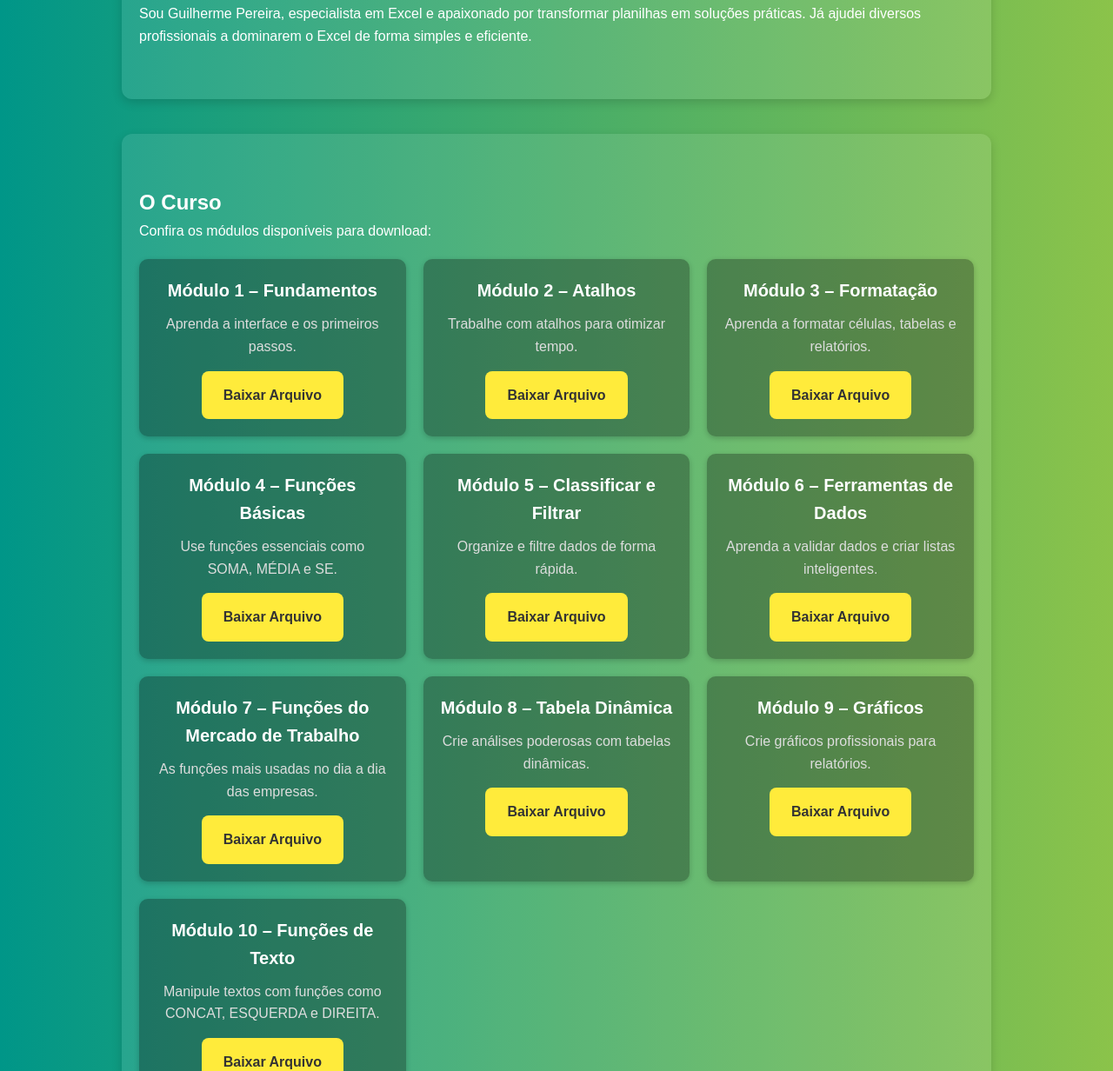
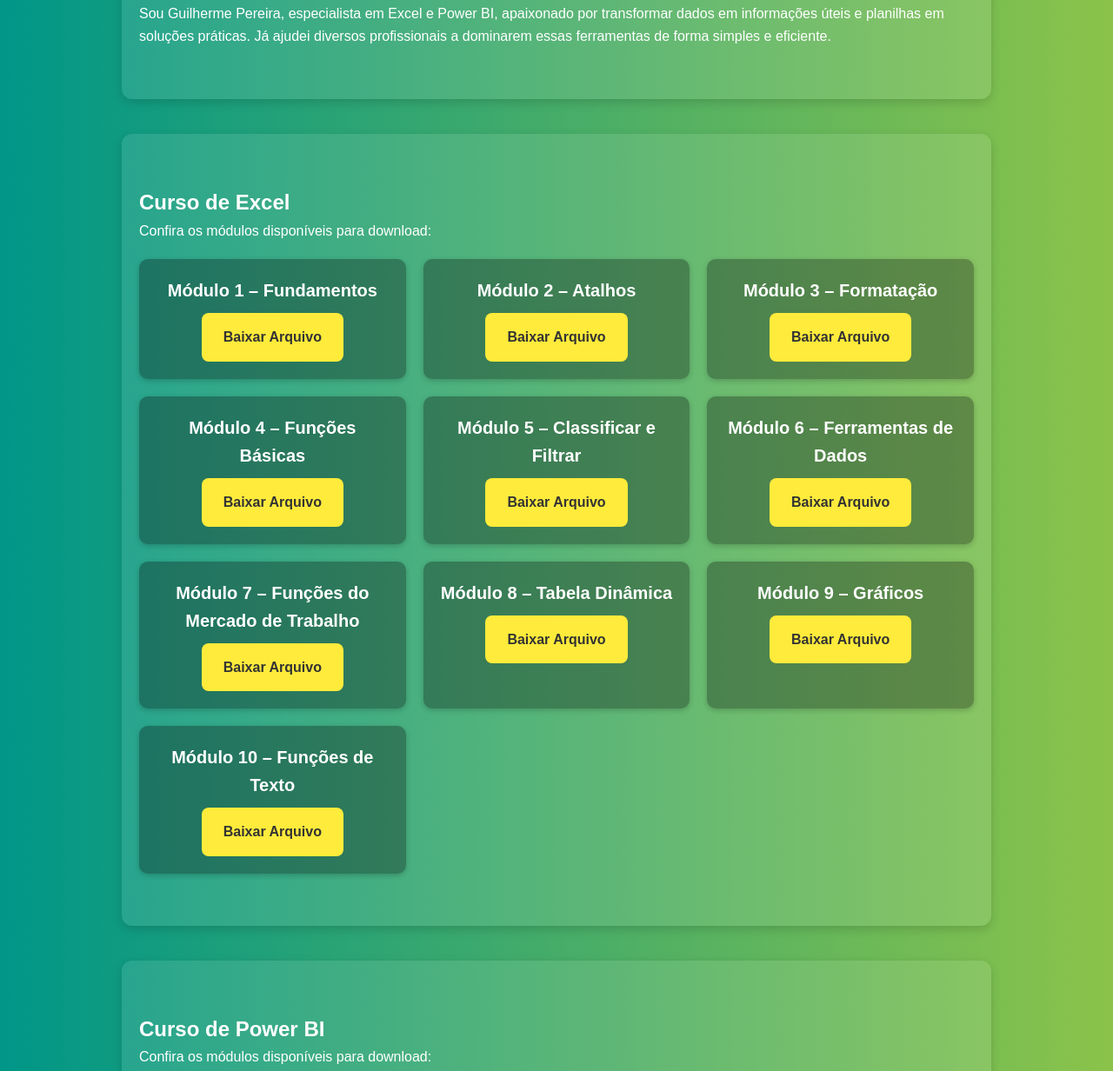
Before and after one commit to Guil-sketch/Excel, a plain HTML site: page index.html in a window 1280 px wide. Shown: the part 544-1776 px from the top of the page at 87% size. Drawn offline with Linux system fonts and the light colour scheme.

Commit message:
Update index.html

```diff
--- a/index.html
+++ b/index.html
@@ -3,7 +3,7 @@
 <head>
   <meta charset="UTF-8">
   <meta name="viewport" content="width=device-width, initial-scale=1.0">
-  <title>Curso de Excel - Guilherme Pereira</title>
+  <title>Cursos - Guilherme Pereira</title>
   <link rel="stylesheet" href="css/style.css">
   <link rel="icon" type="image/png" href="img/logo.png">
 </head>
@@ -16,7 +16,8 @@
       <ul id="menu">
         <li><a href="#home">Home</a></li>
         <li><a href="#sobre">Sobre</a></li>
-        <li><a href="#curso">Curso</a></li>
+        <li><a href="#curso-excel">Excel</a></li>
+        <li><a href="#curso-powerbi">Power BI</a></li>
         <li><a href="#contato">Contato</a></li>
       </ul>
     </nav>
@@ -27,10 +28,11 @@
     <div class="home-content">
       <!-- Texto à esquerda -->
       <div class="home-text">
-        <h2>Aprenda <span>Excel</span> sem dificuldade</h2>
-        <p>Domine o Excel e simplifique seu dia a dia!</p>
+        <h2>Aprenda <span>Excel</span> e <span>Power BI</span> sem dificuldade</h2>
+        <p>Domine as principais ferramentas de análise de dados e simplifique seu dia a dia!</p>
         <div class="cta">
-          <a href="#curso" class="btn">Quero aprender</a>
+          <a href="#curso-excel" class="btn">Quero aprender Excel</a>
+          <a href="#curso-powerbi" class="btn">Quero aprender Power BI</a>
         </div>
       </div>
       <!-- Logo à direita -->
@@ -43,76 +45,46 @@
   <!-- Bloco Sobre -->
   <section id="sobre" class="bloco sobre">
     <h2>Sobre mim</h2>
-    <p>Sou Guilherme Pereira, especialista em Excel e apaixonado por transformar
-    planilhas em soluções práticas. Já ajudei diversos profissionais a dominarem
-    o Excel de forma simples e eficiente.</p>
+    <p>Sou Guilherme Pereira, especialista em Excel e Power BI, apaixonado por transformar
+    dados em informações úteis e planilhas em soluções práticas. Já ajudei diversos profissionais
+    a dominarem essas ferramentas de forma simples e eficiente.</p>
   </section>
 
-  <!-- Bloco Curso -->
-  <section id="curso" class="bloco curso">
-    <h2>O Curso</h2>
+  <!-- Bloco Curso Excel -->
+  <section id="curso-excel" class="bloco curso">
+    <h2>Curso de Excel</h2>
     <p>Confira os módulos disponíveis para download:</p>
 
     <div class="modulos">
-      <div class="modulo">
-        <h3>Módulo 1 – Fundamentos</h3>
-        <p>Aprenda a interface e os primeiros passos.</p>
-        <a href="arquivos/modulo1.pdf" class="btn" download>Baixar Arquivo</a>
-      </div>
+      <div class="modulo"><h3>Módulo 1 – Fundamentos</h3><a href="arquivos/excel/modulo1.pdf" class="btn" download>Baixar Arquivo</a></div>
+      <div class="modulo"><h3>Módulo 2 – Atalhos</h3><a href="arquivos/excel/modulo2.pdf" class="btn" download>Baixar Arquivo</a></div>
+      <div class="modulo"><h3>Módulo 3 – Formatação</h3><a href="arquivos/excel/modulo3.pdf" class="btn" download>Baixar Arquivo</a></div>
+      <div class="modulo"><h3>Módulo 4 – Funções Básicas</h3><a href="arquivos/excel/modulo4.pdf" class="btn" download>Baixar Arquivo</a></div>
+      <div class="modulo"><h3>Módulo 5 – Classificar e Filtrar</h3><a href="arquivos/excel/modulo5.pdf" class="btn" download>Baixar Arquivo</a></div>
+      <div class="modulo"><h3>Módulo 6 – Ferramentas de Dados</h3><a href="arquivos/excel/modulo6.pdf" class="btn" download>Baixar Arquivo</a></div>
+      <div class="modulo"><h3>Módulo 7 – Funções do Mercado de Trabalho</h3><a href="arquivos/excel/modulo7.pdf" class="btn" download>Baixar Arquivo</a></div>
+      <div class="modulo"><h3>Módulo 8 – Tabela Dinâmica</h3><a href="arquivos/excel/modulo8.pdf" class="btn" download>Baixar Arquivo</a></div>
+      <div class="modulo"><h3>Módulo 9 – Gráficos</h3><a href="arquivos/excel/modulo9.pdf" class="btn" download>Baixar Arquivo</a></div>
+      <div class="modulo"><h3>Módulo 10 – Funções de Texto</h3><a href="arquivos/excel/modulo10.pdf" class="btn" download>Baixar Arquivo</a></div>
+    </div>
+  </section>
 
-      <div class="modulo">
-        <h3>Módulo 2 – Atalhos</h3>
-        <p>Trabalhe com atalhos para otimizar tempo.</p>
-        <a href="arquivos/modulo2.pdf" class="btn" download>Baixar Arquivo</a>
-      </div>
+  <!-- Bloco Curso Power BI -->
+  <section id="curso-powerbi" class="bloco curso">
+    <h2>Curso de Power BI</h2>
+    <p>Confira os módulos disponíveis para download:</p>
 
-      <div class="modulo">
-        <h3>Módulo 3 – Formatação</h3>
-        <p>Aprenda a formatar células, tabelas e relatórios.</p>
-        <a href="arquivos/modulo3.pdf" class="btn" download>Baixar Arquivo</a>
-      </div>
-
-      <div class="modulo">
-        <h3>Módulo 4 – Funções Básicas</h3>
-        <p>Use funções essenciais como SOMA, MÉDIA e SE.</p>
-        <a href="arquivos/modulo4.pdf" class="btn" download>Baixar Arquivo</a>
-      </div>
-
-      <div class="modulo">
-        <h3>Módulo 5 – Classificar e Filtrar</h3>
-        <p>Organize e filtre dados de forma rápida.</p>
-        <a href="arquivos/modulo5.pdf" class="btn" download>Baixar Arquivo</a>
-      </div>
-
-      <div class="modulo">
-        <h3>Módulo 6 – Ferramentas de Dados</h3>
-        <p>Aprenda a validar dados e criar listas inteligentes.</p>
-        <a href="arquivos/modulo6.pdf" class="btn" download>Baixar Arquivo</a>
-      </div>
-
-      <div class="modulo">
-        <h3>Módulo 7 – Funções do Mercado de Trabalho</h3>
-        <p>As funções mais usadas no dia a dia das empresas.</p>
-        <a href="arquivos/modulo7.pdf" class="btn" download>Baixar Arquivo</a>
-      </div>
-
-      <div class="modulo">
-        <h3>Módulo 8 – Tabela Dinâmica</h3>
-        <p>Crie análises poderosas com tabelas dinâmicas.</p>
-        <a href="arquivos/modulo8.pdf" class="btn" download>Baixar Arquivo</a>
-      </div>
-
-      <div class="modulo">
-        <h3>Módulo 9 – Gráficos</h3>
-        <p>Crie gráficos profissionais para relatórios.</p>
-        <a href="arquivos/modulo9.pdf" class="btn" download>Baixar Arquivo</a>
-      </div>
-
-      <div class="modulo">
-        <h3>Módulo 10 – Funções de Texto</h3>
-        <p>Manipule textos com funções como CONCAT, ESQUERDA e DIREITA.</p>
-        <a href="arquivos/modulo10.pdf" class="btn" download>Baixar Arquivo</a>
-      </div>
+    <div class="modulos">
+      <div class="modulo"><h3>Módulo 1 – Fundamentos do Power BI</h3><a href="arquivos/powerbi/modulo1.pdf" class="btn" download>Baixar Arquivo</a></div>
+      <div class="modulo"><h3>Módulo 2 – Importação de Dados</h3><a href="arquivos/powerbi/modulo2.pdf" class="btn" download>Baixar Arquivo</a></div>
+      <div class="modulo"><h3>Módulo 3 – Transformação de Dados (Power Query)</h3><a href="arquivos/powerbi/modulo3.pdf" class="btn" download>Baixar Arquivo</a></div>
+      <div class="modulo"><h3>Módulo 4 – Modelagem de Dados</h3><a href="arquivos/powerbi/modulo4.pdf" class="btn" download>Baixar Arquivo</a></div>
+      <div class="modulo"><h3>Módulo 5 – DAX Básico</h3><a href="arquivos/powerbi/modulo5.pdf" class="btn" download>Baixar Arquivo</a></div>
+      <div class="modulo"><h3>Módulo 6 – Visualizações</h3><a href="arquivos/powerbi/modulo6.pdf" class="btn" download>Baixar Arquivo</a></div>
+      <div class="modulo"><h3>Módulo 7 – Interatividade</h3><a href="arquivos/powerbi/modulo7.pdf" class="btn" download>Baixar Arquivo</a></div>
+      <div class="modulo"><h3>Módulo 8 – Dashboards Profissionais</h3><a href="arquivos/powerbi/modulo8.pdf" class="btn" download>Baixar Arquivo</a></div>
+      <div class="modulo"><h3>Módulo 9 – Power BI Service</h3><a href="arquivos/powerbi/modulo9.pdf" class="btn" download>Baixar Arquivo</a></div>
+      <div class="modulo"><h3>Módulo 10 – Compartilhamento e Segurança</h3><a href="arquivos/powerbi/modulo10.pdf" class="btn" download>Baixar Arquivo</a></div>
     </div>
   </section>
 
```
